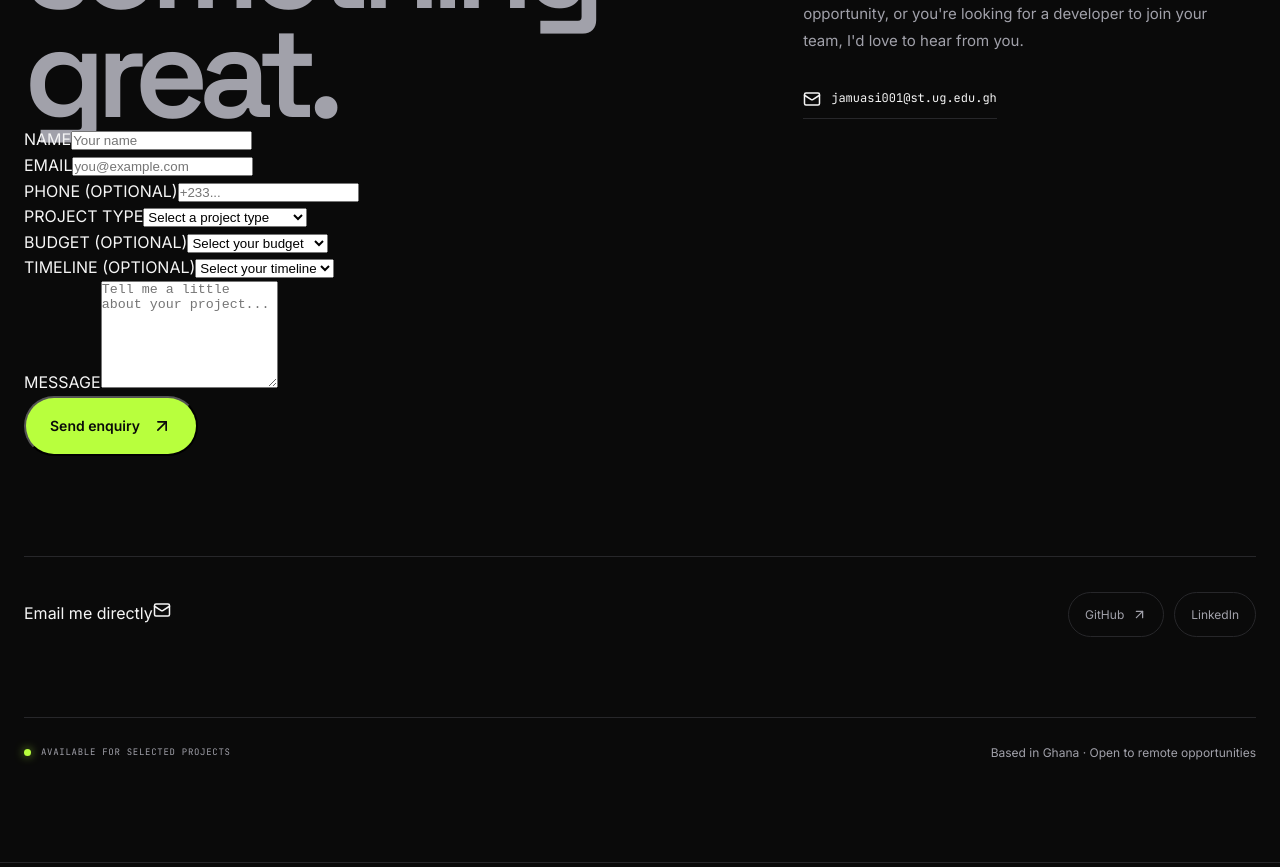
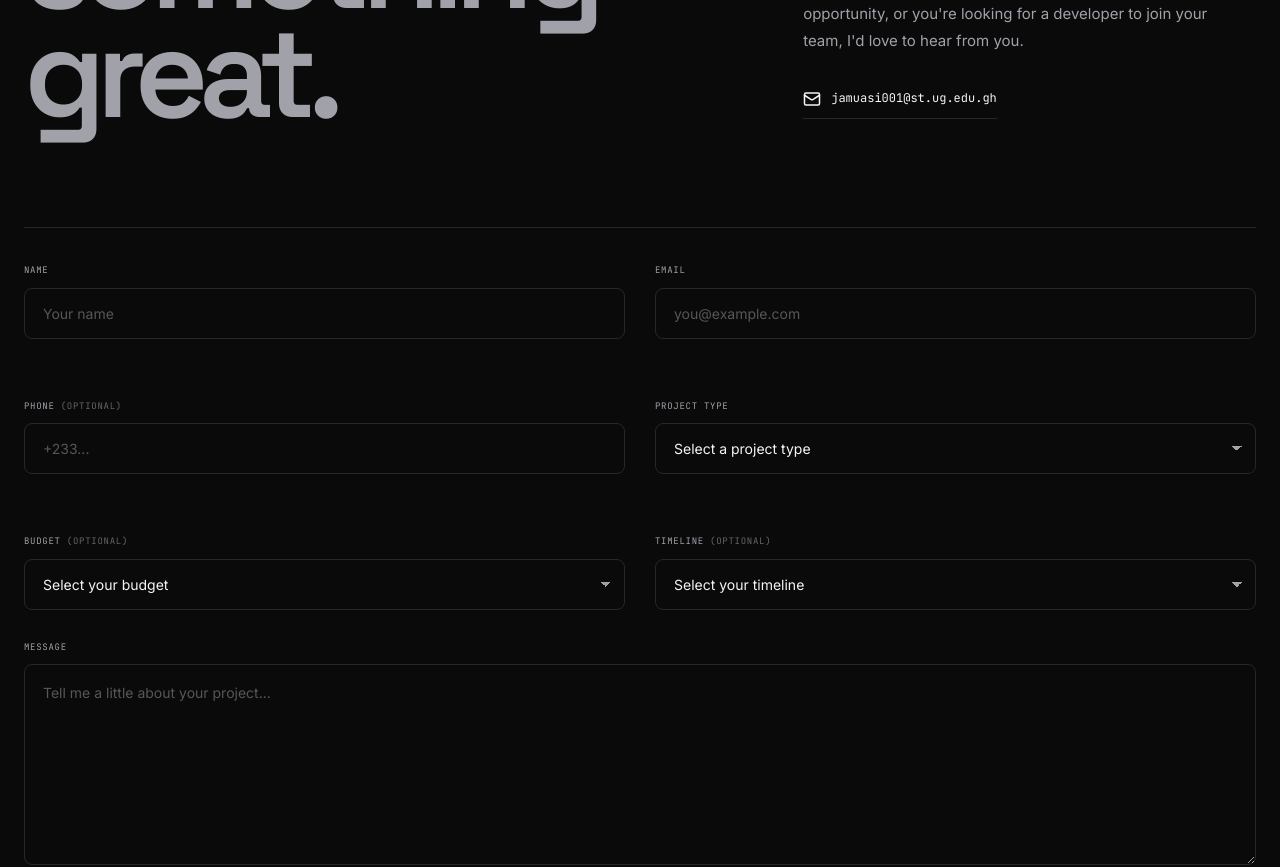
Before and after one commit to josephamuasi001/MY-PORTFOLIO, a React (Vite) app in the folder frontend/: page / in a window 1280 px wide. Shown: the part 10740-11607 px from the top of the page. Built offline with nearby package versions, Linux system fonts and the light colour scheme.

Commit message:
style: improve enquiry form

```diff
--- a/frontend/src/sections/Contact.css
+++ b/frontend/src/sections/Contact.css
@@ -291,6 +291,246 @@
 }
 
 
+
+/* =================================
+ENQUIRY FORM
+================================= */
+
+.contact-form {
+  margin-top: 100px;
+
+  padding-top: 35px;
+
+  border-top: 1px solid var(--color-border);
+}
+
+.contact-form-grid {
+  display: grid;
+
+  grid-template-columns:
+    repeat(2, 1fr);
+
+  gap: 30px;
+}
+
+.form-group {
+  display: flex;
+
+  flex-direction: column;
+
+  gap: 10px;
+
+  margin-bottom: 30px;
+}
+
+.form-group label {
+  color: var(--color-text-muted);
+
+  font-family: var(--font-mono);
+
+  font-size: 9px;
+
+  letter-spacing: 0.08em;
+}
+
+.form-group label span {
+  color: var(--color-text-muted);
+
+  opacity: 0.6;
+}
+
+/* =================================
+INPUTS
+================================= */
+
+.form-group input,
+.form-group select,
+.form-group textarea {
+  width: 100%;
+
+  padding: 16px 18px;
+
+  background: transparent;
+
+  border: 1px solid var(--color-border);
+
+  border-radius: 8px;
+
+  color: var(--color-text);
+
+  font-family: var(--font-body);
+
+  font-size: 14px;
+
+  outline: none;
+
+  transition:
+    border-color 0.3s ease,
+    background 0.3s ease,
+    box-shadow 0.3s ease;
+}
+
+.form-group input::placeholder,
+.form-group textarea::placeholder {
+  color: var(--color-text-muted);
+
+  opacity: 0.5;
+}
+
+/* =================================
+FOCUS
+================================= */
+
+.form-group input:focus,
+.form-group select:focus,
+.form-group textarea:focus {
+  border-color: var(--color-accent);
+
+  background: rgba(184, 255, 61, 0.02);
+
+  box-shadow:
+    0 0 0 1px var(--color-accent);
+}
+
+/* =================================
+SELECT
+================================= */
+
+.form-group select {
+  cursor: pointer;
+
+  appearance: none;
+
+  background-image:
+    linear-gradient(45deg, transparent 50%, var(--color-text-muted) 50%),
+    linear-gradient(135deg, var(--color-text-muted) 50%, transparent 50%);
+
+  background-position:
+    calc(100% - 18px) 50%,
+    calc(100% - 13px) 50%;
+
+  background-size:
+    5px 5px,
+    5px 5px;
+
+  background-repeat: no-repeat;
+}
+
+/* =================================
+TEXTAREA
+================================= */
+
+.form-group textarea {
+  min-height: 180px;
+
+  resize: vertical;
+
+  line-height: 1.7;
+}
+
+/* =================================
+FORM STATUS
+================================= */
+
+.form-status {
+  margin-bottom: 25px;
+
+  padding: 14px 16px;
+
+  border: 1px solid var(--color-border);
+
+  border-radius: 8px;
+
+  font-family: var(--font-mono);
+
+  font-size: 11px;
+
+  line-height: 1.6;
+}
+
+.form-status.success {
+  color: var(--color-accent);
+
+  border-color: var(--color-accent);
+
+  background: rgba(184, 255, 61, 0.04);
+}
+
+.form-status.error {
+  color: #ff6b6b;
+
+  border-color: rgba(255, 107, 107, 0.5);
+
+  background: rgba(255, 107, 107, 0.04);
+}
+
+/* =================================
+FORM SUBMIT
+================================= */
+
+.contact-form-submit {
+  display: flex;
+
+  justify-content: flex-start;
+
+  margin-top: 10px;
+}
+
+.contact-form-submit .contact-primary {
+  border: none;
+
+  cursor: pointer;
+
+  font-family: inherit;
+}
+
+.contact-form-submit .contact-primary:disabled {
+  cursor: not-allowed;
+
+  opacity: 0.6;
+
+  transform: none;
+
+  box-shadow: none;
+}
+
+/* =================================
+DIRECT EMAIL
+================================= */
+
+.contact-secondary {
+  display: inline-flex;
+
+  align-items: center;
+
+  gap: 10px;
+
+  padding: 14px 18px;
+
+  border: 1px solid var(--color-border);
+
+  border-radius: var(--radius-pill);
+
+  color: var(--color-text-muted);
+
+  font-size: 12px;
+
+  transition:
+    color 0.3s ease,
+    border-color 0.3s ease,
+    transform 0.3s ease;
+}
+
+.contact-secondary:hover {
+  color: var(--color-text);
+
+  border-color: var(--color-text-muted);
+
+  transform: translateY(-2px);
+}
+
+
+
 /* =================================
    TABLET
 ================================= */
@@ -347,6 +587,26 @@
     );
   }
 
+
+    .contact-form {
+    margin-top: 70px;
+  }
+
+  .contact-form-grid {
+    grid-template-columns: 1fr;
+
+    gap: 0;
+  }
+
+  .contact-form-submit {
+    width: 100%;
+  }
+
+  .contact-form-submit .contact-primary {
+    width: 100%;
+
+    justify-content: center;
+  }
   .contact-description > p {
     font-size: 14px;
   }
```
